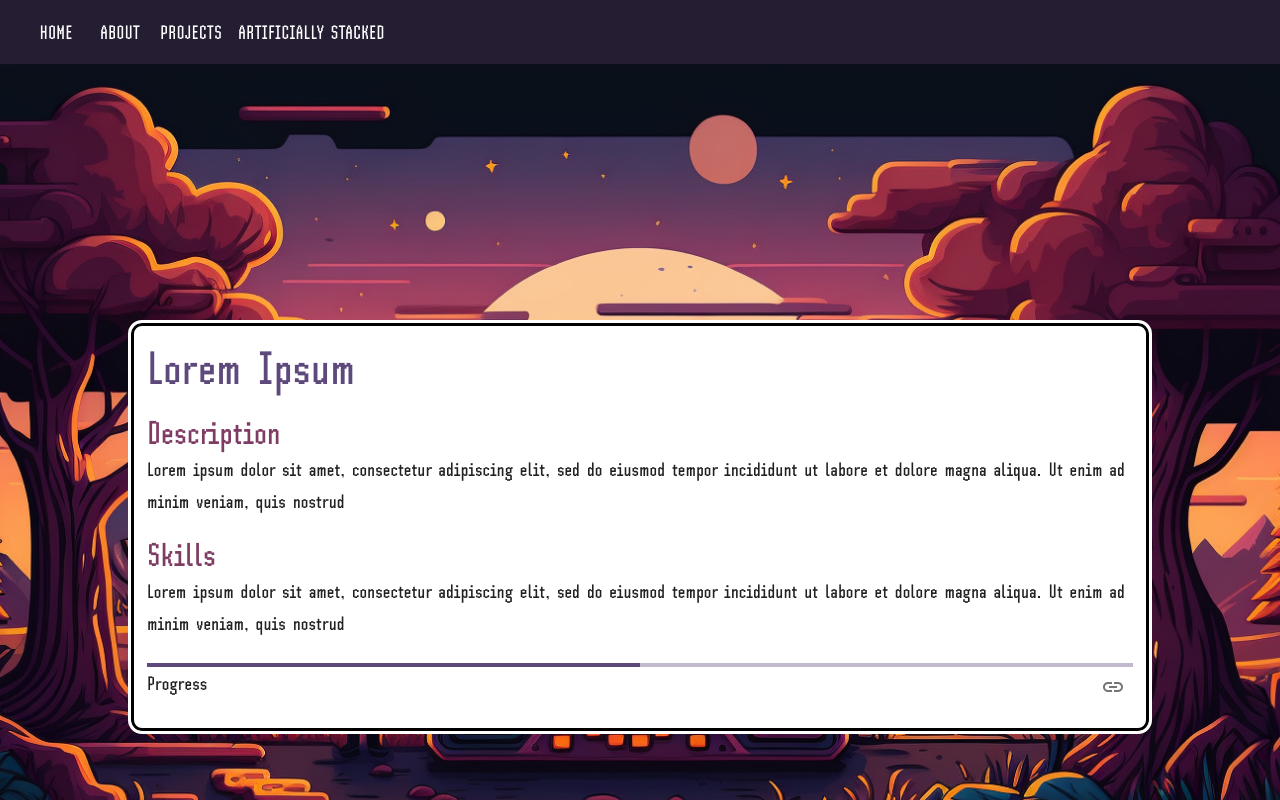
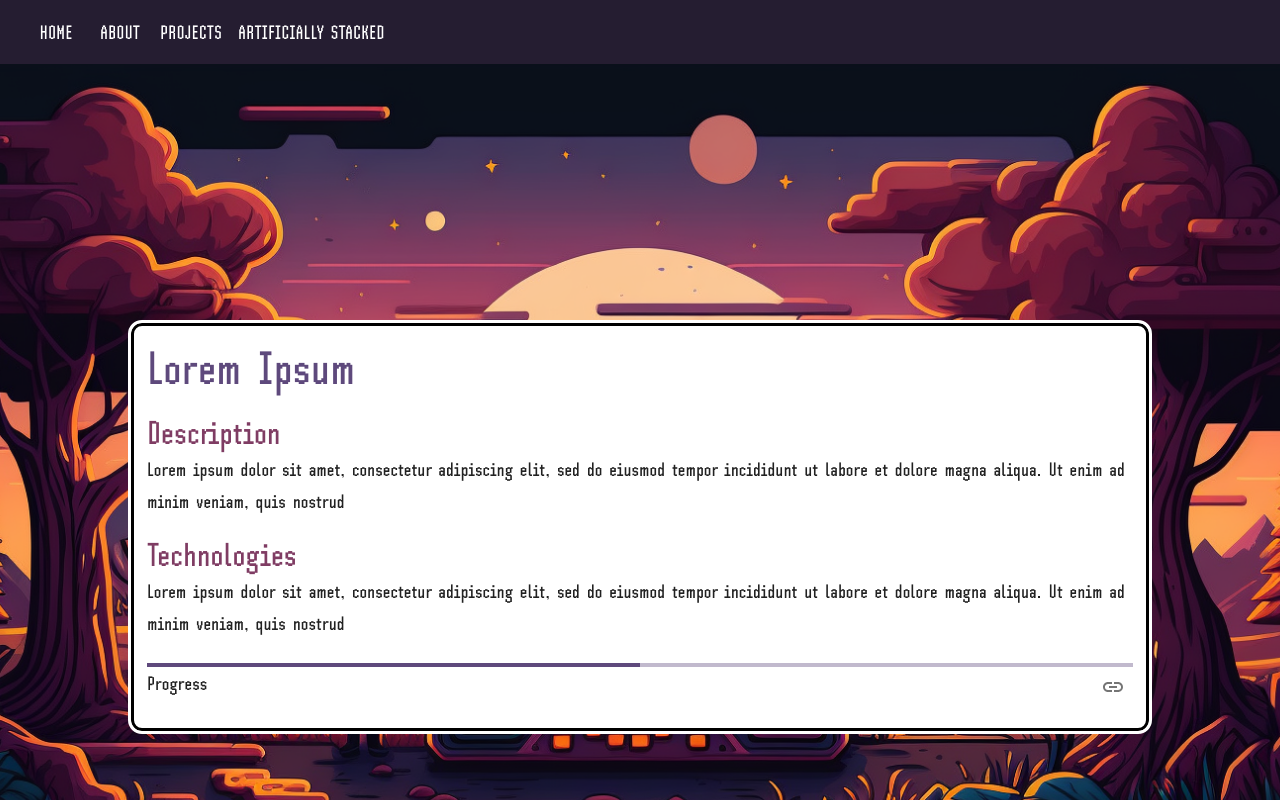
Before and after one commit to kevtronix/Blogfolio, a React (Create React App) app: page /projects in a window 1280 px wide. Shown: the top 800 px of the page. Built offline with nearby package versions, Linux system fonts and the light colour scheme; no server answers.

Commit message:
fix bug for making repeated requests

```diff
--- a/src/Blog.js
+++ b/src/Blog.js
@@ -32,7 +32,7 @@ function Blog() {
                 console.log(err);
                 setPosts(null);
             })
-    })
+    }, [])
 
 
     return (
--- a/src/Projects.js
+++ b/src/Projects.js
@@ -60,7 +60,7 @@ function Projects() {
                                 color={"secondary"}
                                 paddingTop={2}
                             >
-                                Skills
+                                Technologies
                             </Typography>
                             <Typography
                                 variant="h6"
```
Also changed, not shown: src/axiosConfig.js (line endings or trailing spaces).
